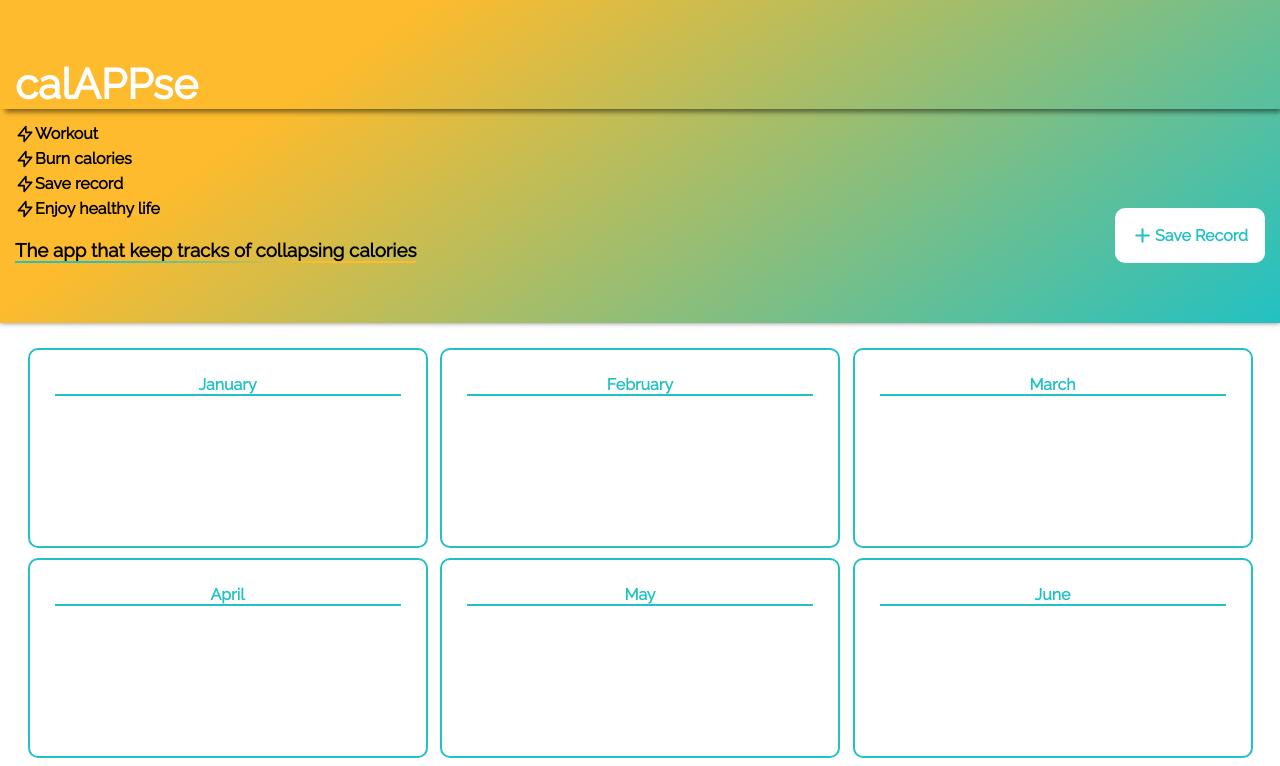
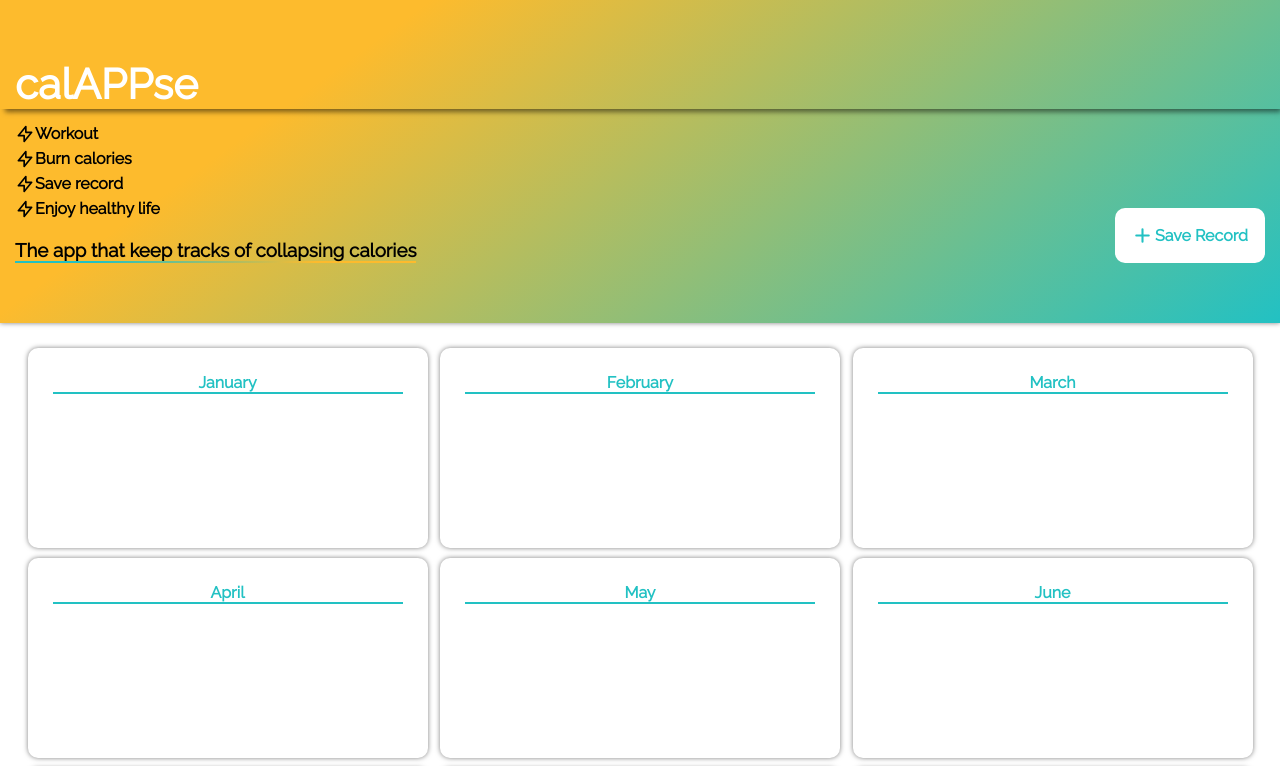
Before and after one commit to HristomirAsenov/calAPPse, a Next.js app: page / in a window 1280 px wide. Shown: the top 766 px of the page. Built offline with nearby package versions, Linux system fonts and the light colour scheme.

Commit message:
update month-list-item styles

```diff
--- a/components/month-list/month-list-item/month-list-item.module.scss
+++ b/components/month-list/month-list-item/month-list-item.module.scss
@@ -10,7 +10,6 @@
     padding: 25px;
     margin-bottom: 10px;
 
-    border: 2px solid $primary;
     border-radius: 10px;
 
     color: inherit;
@@ -33,4 +32,7 @@
             border-bottom: 2px solid $secondary;
         }
     }
+
+    transition: all 0.2s ease-in;
+    box-shadow: 0 0 5px 0 rgba(0,0,0,0.5);
 }
```
